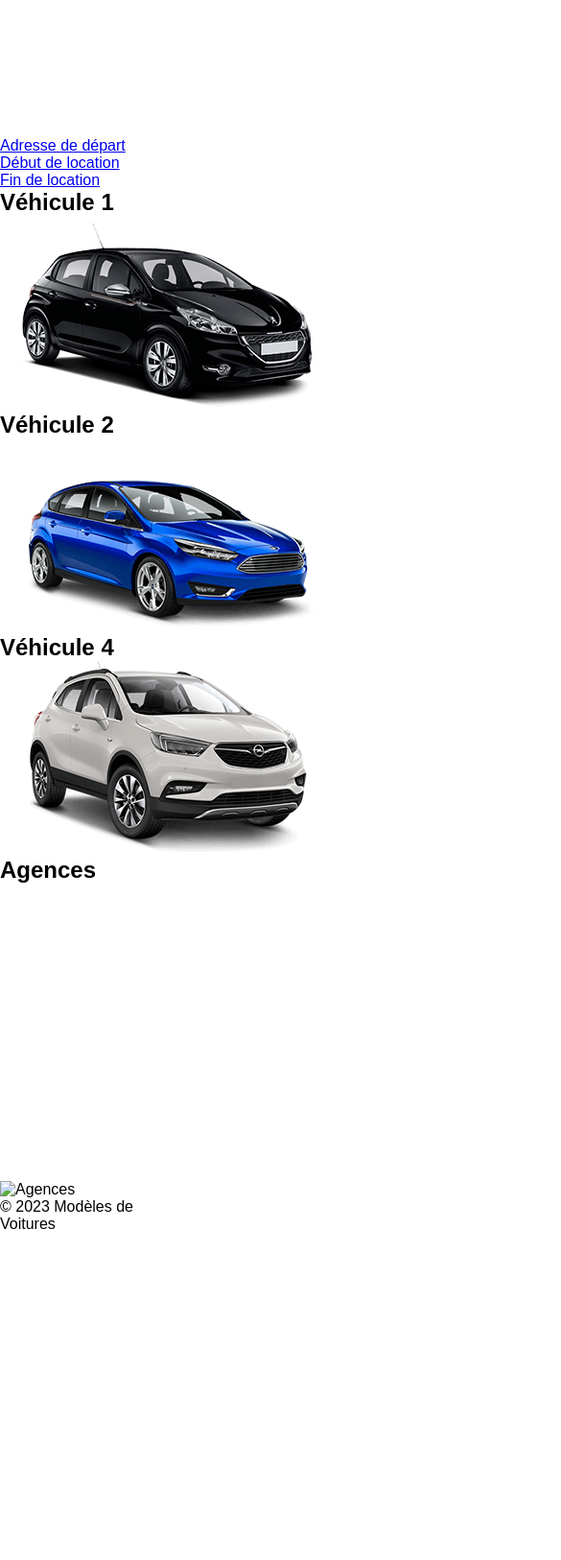
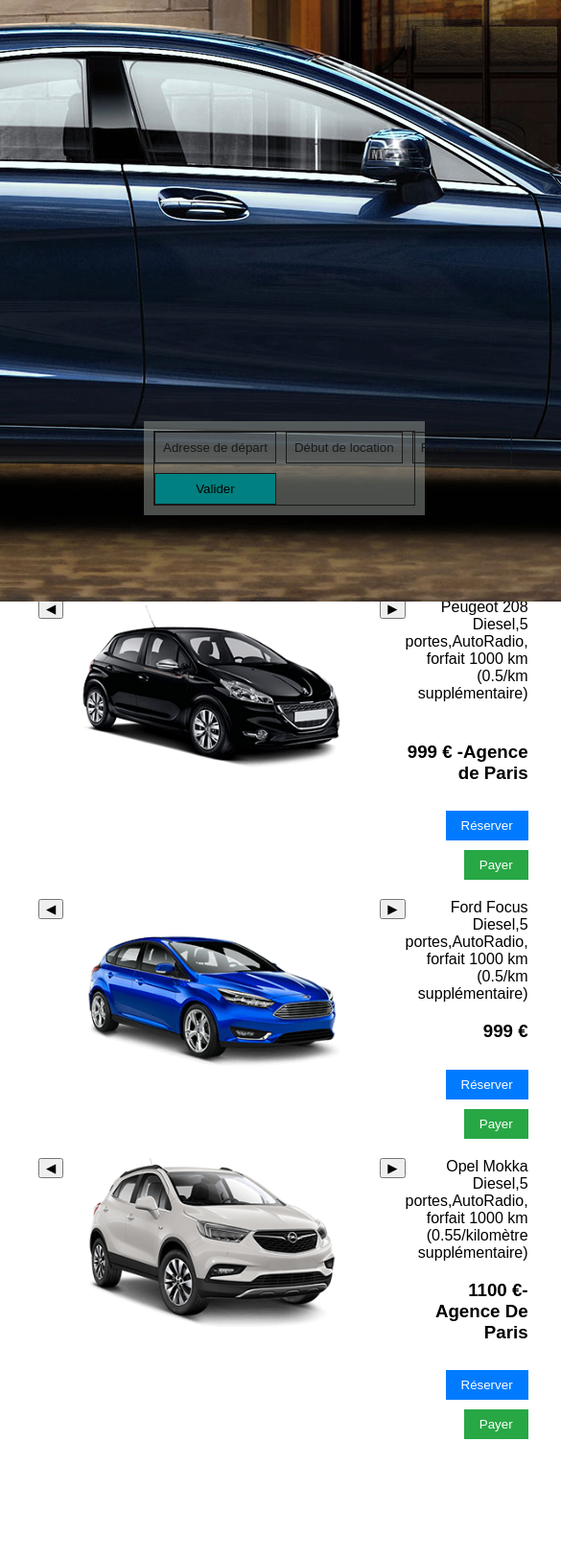
Before and after one commit to djasan/EVAL6_12, a plain HTML site: page index.html in a window 390 px wide. Shown: the part 257-1883 px from the top of the page at 96% size, 585 px wide, since content can reach past the window. Before the commit the page ends 1706 px from the top, so only its background shows below. Drawn offline with Linux system fonts and the light colour scheme.

Commit message:
EVAL6_12

```diff
--- a/assets/css/style.css
+++ b/assets/css/style.css
@@ -1,8 +1,7 @@
 /* Réinitialisation des marges et des paddings */
 body,
-h1,
-h2,
 p,
+header
 ul,
 li {
     margin: 0;
@@ -15,12 +14,12 @@ body {
 }
 
 #header {
-    position: relative;
     background-image: url('./background.jpg');
     background-size: cover;
-    height: 400px;
+    height: 100vh; /* Utilisez 100vh pour la hauteur de l'écran */
     width: 100%;
-    z-index: 1; /* Ajoutez z-index pour le contenu du header */
+    position: relative; /* Ajoutez une position relative */
+    z-index: 1;
 }
 
 #header .image-container {
@@ -30,58 +29,120 @@ body {
     display: flex;
     justify-content: center;
     align-items: center;
-    position: relative; /* Ajoutez position:relative */
-    z-index: 2; /* Ajoutez z-index pour le contenu de l'image */
+    position: relative; /* Ajoutez une position relative */
+    z-index: 2;
 }
 
 #header h1,
 #header h2 {
     position: absolute;
-    top: 50%;
     left: 50%;
     transform: translate(-50%, -50%);
     text-align: center;
-    color: #1b1919; /* Choisissez une couleur de texte appropriée */
-    z-index: 3; /* Ajoutez z-index pour le texte du header */
+    color: rgb(245, 236, 236);
+    z-index: 3;
+}
+
+#header h1 {
+    top: 11%;
+    font-size: 40px;
+}
+
+#header h2 {
+    top: 17%;
+    font-size: 20px;
 }
 
 .menu-toggle {
-    position: fixed;
-    top: 1cm;
-    right: 2cm;
+    float: right;
     cursor: pointer;
-    font-size: 1.5em;
-    padding: 10px;
-    z-index: 4; /* Ajoutez z-index pour le menu toggle */
 }
 
-/* Menu déroulant à gauche */
 .nav-menu {
     display: none;
-    position: fixed;
-    width: 100%; /* Ajoutez la largeur pour le menu déroulant */
-    top: 2cm;
-    right: 0;
-    background-color: teal;
-    box-shadow: 0 0 10px rgba(0, 0, 0, 0.1);
-    z-index: 5; /* Ajoutez z-index pour le menu déroulant */
+    position: absolute;
+    top: 0;
+    left: 0;
+    background-color: #f2f2f2;
+    width: 200px;
+    padding: 20px;
+    box-shadow: 2px 2px 5px rgba(0, 0, 0, 0.2);
 }
 
-.nav-menu ul {
+.menu ul {
     list-style: none;
     margin: 0;
     padding: 0;
 }
 
-.nav-menu li {
+.menu li {
     padding: 10px;
     border-bottom: 1px solid #ddd;
 }
 
-/* Ajouter le style pour le menu, tablette et smartphone */
-/* Utilisez les médias queries pour le responsive design */
+nav {
+    position: absolute;
+    bottom: 50px;
+    left: 150px;
+    width: 70%;
+    background-color: rgba(149, 156, 149, 0.5);
+    padding: 10px;
+    z-index: 2;
+}
 
-/* Styler le catalogue des véhicules */
+.search-bar {
+    border: 1px solid #1a1919;
+    display: grid;
+    grid-template-columns: repeat(3, 1fr);
+    gap: 10px;
+}
+
+.search-bar input,
+.search-bar button {
+    padding: 8px;
+    border: 1px solid #1a1919;
+    background-color: transparent;
+    color: rgb(26, 25, 25);
+    cursor: pointer;
+}
+
+.search-bar button {
+    background-color: teal;
+    color: #000;
+}
+
+.vehicle-item {
+    display: flex;
+    flex-direction: row;
+    justify-content: space-between;
+    align-items: flex-start;
+    margin-bottom: 20px;
+}
+
+.vehicle-item img {
+    max-width: 100%;
+    height: auto;
+    margin-right: 20px;
+}
+
+.vehicle-details {
+    flex: 1;
+    text-align: right;
+}
+
+.action-buttons button {
+    margin-top: 10px;
+    padding: 8px 16px;
+    background-color: #007bff;
+    color: #fff;
+    border: none;
+    cursor: pointer;
+}
+
+.action-buttons button.btn-payer {
+    background-color: #28a745;
+}
+
 .catalogue {
     display: flex;
     justify-content: space-around;
@@ -95,27 +156,70 @@ body {
     margin: 5px;
 }
 
-#agences{
-    width: 250px;
-    height: 300px;
+.arrow.left {
+    left: 0;
+}
+
+.arrow.right {
+    right: 0;
+}
+
+#agences img {
+    width: 200px;
+    height: 150px;
     object-fit: cover;
-    margin: 5px;
+    margin: 150px;
 }
-/* Styler le footer avec l'image de l'agence */
+
+#agences {
+    display: flex;
+    align-items: center;
+}
+
+#agences div {
+    text-align: left;
+}
+
+#agences figcaption,
+#agences p,
+#agences h4,
+#agences h5,
+#agences h6 {
+    font-family: Arial, sans-serif;
+    margin: 5px 0;
+}
+
+#agences figcaption {
+    font-size: 24px;
+    font-weight: bold;
+}
+
+#agences p {
+    font-size: 18px;
+}
+
+#agences h4,
+#agences h5,
+#agences h6 {
+    font-size: 16px;
+}
+
 footer {
-
     height: 200px;
     width: 200px;
 }
 
-/* Affichage du menu sur petit écran */
 @media screen and (max-width: 768px) {
-    .menu-toggle {
+    #menu.menu-toggle {
+        color: white;
         display: block;
-        right: 10px; /* Ajustez la position du menu toggle à droite sur petit écran */
+        position: fixed;
+        top: 1cm;
+        right: 10px;
     }
 
     .nav-menu {
-        right: -250px; /* Ajustez la position à gauche pour le menu déroulant sur petit écran */
+        right: 0;
+        top: 3.5em;
     }
 }
--- a/assets/js/script.js
+++ b/assets/js/script.js
@@ -1,7 +1,7 @@
 const headerImages = [
-    '../../assets/img/background.jpg',
-    '../../assets/img/background1.jpg',
-    '../../assets/img/background2.jpg'
+    '/assets/css/background.jpg',
+    '/assets/css/background1.jpg',
+    '/assets/css/background2.jpg'
 ];
 
 let currentImageIndex = 0;
--- a/index.html
+++ b/index.html
@@ -23,42 +23,113 @@
         </ul>
     </nav>
 
+
+
     <!-- Header for "Modèles de Voitures" -->
     <header id="header">
         <div class="image-container header-image">
-            <h1>Bienvenue à bord</h1>
-            <h2>Location de voiture 24/24 et 7/7</h2>
+
+            <img src="./assets/css/background.jpg" alt="">
+            <div class="header-text">
+                <h1>Bienvenue à bord</h1>
+                <h2>Location de voiture 24/24 et 7/7</h2>
+            </div>
         </div>
+
     </header>
 
-    <!-- Navigation Links -->
-    <ul>
-        <li><a href="#adresse_départ">Adresse de départ</a></li>
-        <li><a href="#début_loc">Début de location</a></li>
-        <li><a href="#fin_loc">Fin de location</a></li>
-    </ul>
+    <!-- Search Bar -->
+    <nav>
+        <div class="search-bar">
+            <input type="button" value="Adresse de départ" id="btnAdresseDepart">
+            <input type="button" value="Début de location" id="btnDebutLoc">
+            <input type="button" value="Fin de location" id="btnFinLoc">
+            <button>Valider</button>
+        </div>
+    </nav>
+    <label for="résultats"> 7 résultats:</label>
+    <button id="btnPrixCroissant">
+        Prix croissant
+        <span class="arrow">&#9660;</span>
+    </button>
+
 
     <!-- Main Content -->
-    <main><div class="catalogue"></div>
-        <section id="vehicule1">
-            <h2>Véhicule 1</h2>
-            <div><img src="./assets/img/vehicule1.png" alt="Véhicule 1"></div>
-            <!-- Insérez ici la liste des modèles de berlines -->
-        </section>
-        <section id="vehicule2">
-            <h2>Véhicule 2</h2>
-            <div><img src="./assets/img/vehicule2.png" alt="Véhicule 2"></div>
-            <!-- Insérez ici la liste des modèles de SUV -->
-        </section>
-        <section id="vehicule4">
-            <h2>Véhicule 4</h2>
-            <div><img src="./assets/img/vehicule4.png" alt="Véhicule 4"></div>
-            <!-- Insérez ici la liste des autres modèles de voitures -->
-        </section>
+    <main>
+        <div class="catalogue">
+            <!-- Insérez ici le contenu du catalogue de voitures -->
+        </div>
 
-            <h2>Agences</h2>
-            <div id="agences"></div> <img src="./assets/img/agence.jpg" alt="Agences"></div>
+        <article id="vehicule1">
 
+
+            <figure class="vehicle-item">
+                <button class="arrow left">&#9664;</button>
+                <img src="./assets/img/vehicule1.png" alt="Véhicule 1">
+                <button class="arrow right">&#9654;</button>
+                <!-- Insérez ici la liste des modèles de berlines -->
+                <div class="vehicle-details">
+                    <figcaption>Peugeot 208</figcaption>
+
+                    <p>Diesel,5 portes,AutoRadio, forfait 1000 km (0.5/km supplémentaire)</p>
+                    <h3><br>999 € -Agence de Paris</h3>
+                    <div class="action-buttons">
+                    <button class="btn-reserver">Réserver</button>
+                    <button class="btn-payer">Payer</button>
+                </div>
+                </div>
+            </figure>
+        </article>
+
+        <article id="vehicule2">
+            <figure class="vehicle-item">
+                <button class="arrow left">&#9664;</button>
+                <img src="./assets/img/vehicule2.png" alt="Véhicule 2">
+                <button class="arrow right">&#9654;</button>
+                <div class="vehicle-details">
+                    <figcaption>Ford Focus</figcaption>
+
+                    <p>Diesel,5 portes,AutoRadio, forfait 1000 km (0.5/km supplémentaire)</p>
+                    <h3>999 €</h3>
+                    <div class="action-buttons">
+                        <button class="btn-reserver">Réserver</button>
+                        <button class="btn-payer">Payer</button>
+                    </div>
+                </div>
+            </figure>
+        </article>
+
+        <article id="vehicule4">
+
+
+            <figure class="vehicle-item">
+                <button class="arrow left">&#9664;</button>
+                <img src="./assets/img/vehicule4.png" alt="Véhicule 4">
+                <button class="arrow right">&#9654;</button>
+                <div class="vehicle-details">
+                    <figcaption>Opel Mokka</figcaption>
+                    <p>Diesel,5 portes,AutoRadio, forfait 1000 km (0.55/kilomètre supplémentaire)</p>
+                    <h3>1100 €- Agence De Paris</h3>
+                    <div class="action-buttons">
+                        <button class="btn-reserver">Réserver</button>
+                        <button class="btn-payer">Payer</button>
+                    </div>
+                </div>
+
+            </figure>
+        </article>
+
+        <article id="agences">
+            <div>
+
+                <img src="./assets/css/agence.jpg" alt="Agences">
+                <figcaption>Notre Agence de Paris</figcaption>
+                <p>300 boulevard de Vaugirard. 75015 Paris </p>
+                <h4>Ouvert 7/7 de 9h à 13h et de 14h à 20h</h4>
+                <h5>01 49 78 21 33</h5>
+                <h6>contact@vtc.com</h6>
+            </div>
+        </article>
     </main>
 
     <!-- Footer -->
```
